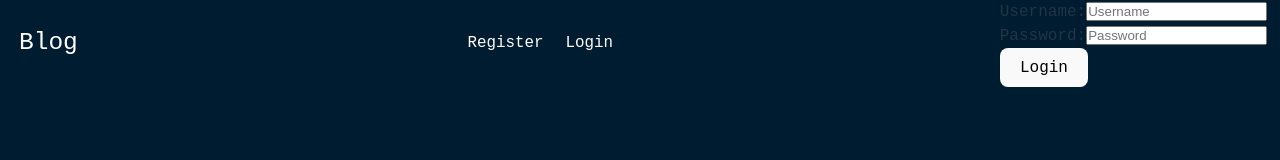
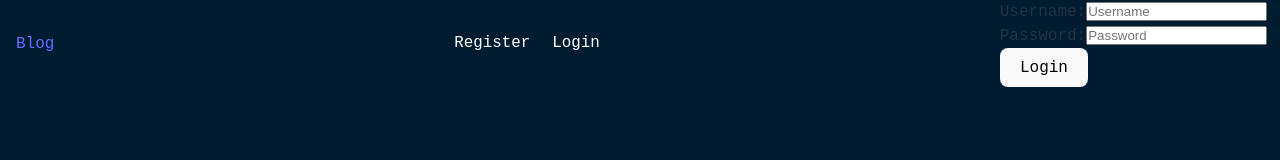
Before and after one commit to Mustafa1908/blog-api, a React (Vite) app in the folder frontend-reader/: page /login in a window 1280 px wide. Shown: the top 160 px of the page. Built offline with nearby package versions, Linux system fonts and the light colour scheme.

Commit message:
Change class name

```diff
--- a/frontend-reader/src/components/Navbar/Navbar.jsx
+++ b/frontend-reader/src/components/Navbar/Navbar.jsx
@@ -30,7 +30,7 @@ const Navbar = () => {
 
   return (
     <nav className={navbar.navbar}>
-      <Link className={navbar.link} to={"/blog"}>
+      <Link className={navbar.navMainLink} to={"/blog"}>
         Blog
       </Link>
       <section className={navbar.navSection}>
```
